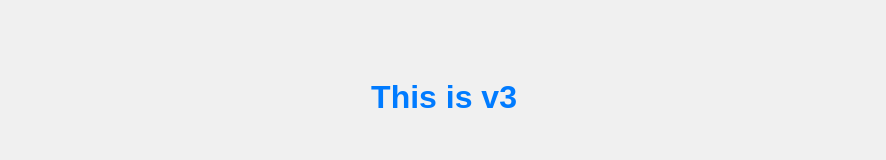
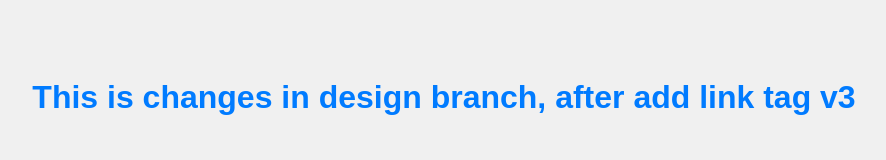
Before and after one commit to prakashgit122/myrepo, a plain HTML site: page index.html in a window 1280 px wide. Shown: the whole page, without its empty margins (196-1082 px from the left). Drawn offline with Linux system fonts and the light colour scheme.

Commit message:
v4 for design branch

```diff
--- a/index.html
+++ b/index.html
@@ -7,6 +7,6 @@
     <title>Document</title>
 </head>
 <body>
-<h1> This is v3</h1>
+<h1> This is changes in design branch, after add link tag v3</h1>
 </body>
 </html>
```
